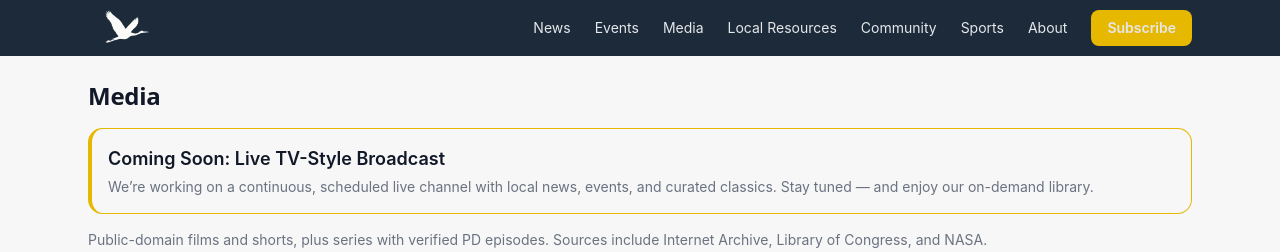
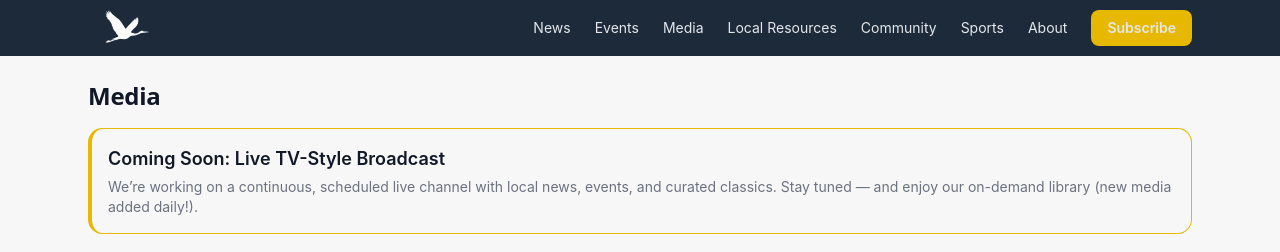
Before and after one commit to WarmMilkCodes/crane-news, a Next.js app: page /media in a window 1280 px wide. Shown: the top 252 px of the page. Built offline with nearby package versions, Linux system fonts and the light colour scheme.

Commit message:
update banner

```diff
--- a/src/app/media/page.tsx
+++ b/src/app/media/page.tsx
@@ -16,7 +16,7 @@ export default function MediaPage() {
         <div className="font-semibold text-lg">Coming Soon: Live TV-Style Broadcast</div>
         <p className="text-sm text-[var(--color-muted)] mt-1">
           We’re working on a continuous, scheduled live channel with local news, events,
-          and curated classics. Stay tuned — and enjoy our on-demand library.
+          and curated classics. Stay tuned — and enjoy our on-demand library (new media added daily!).
         </p>
       </div>
 
```
